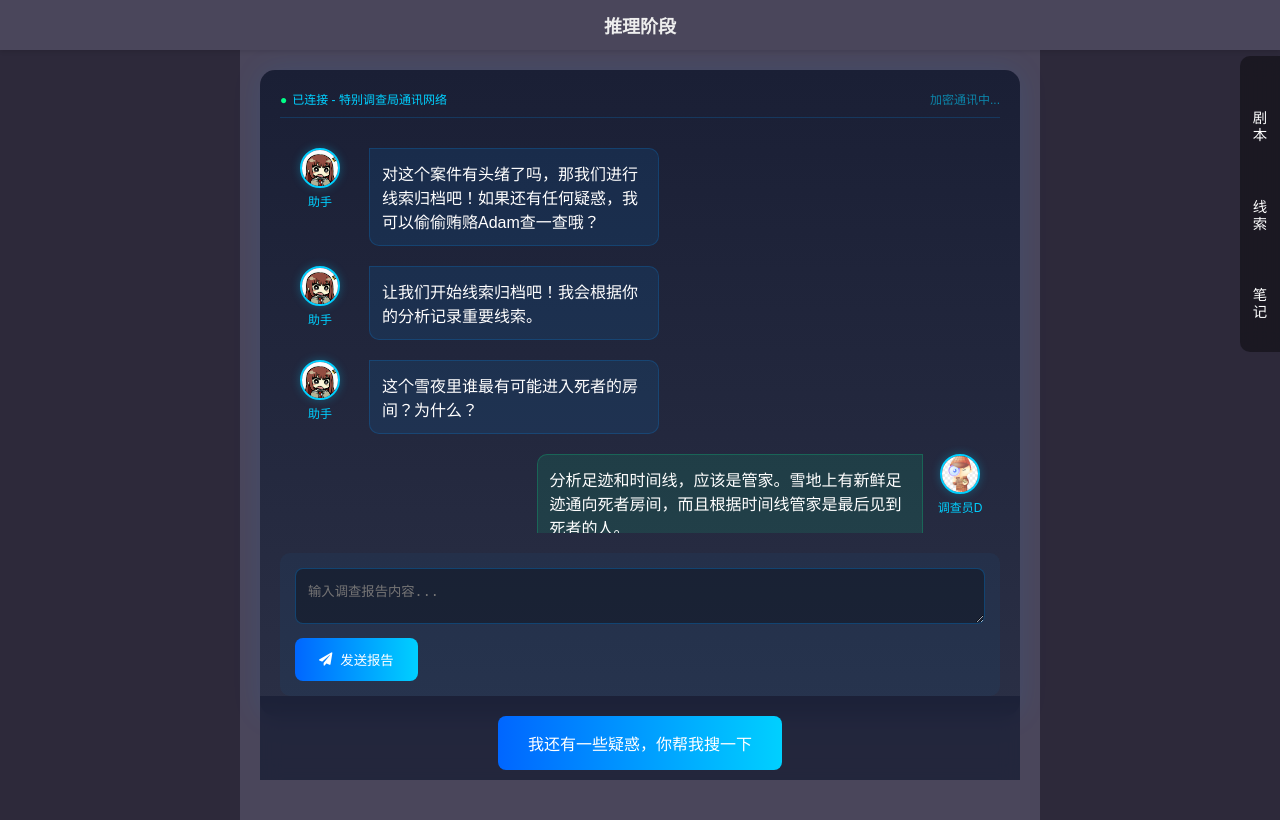
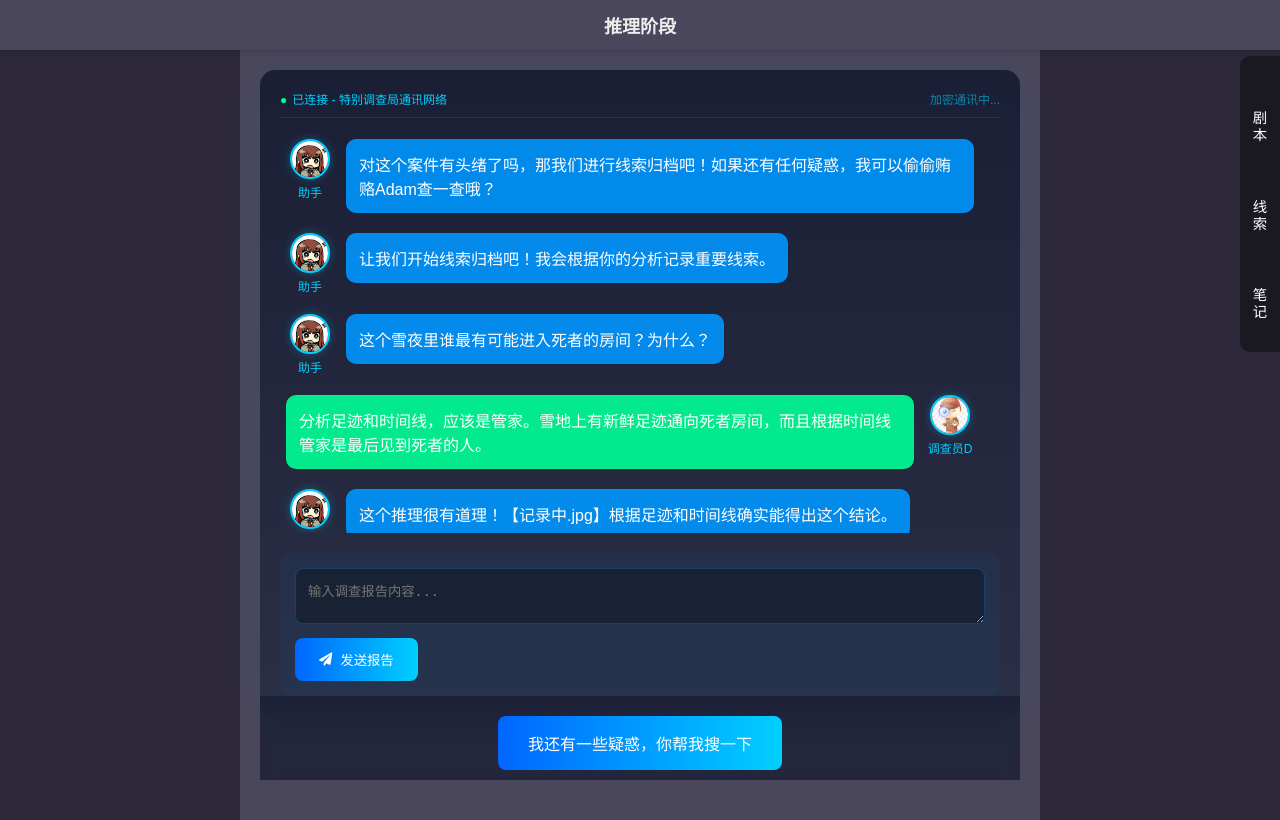
Before and after one commit to goldthinking/solorpg-proto, a Vue app: page /game-reasoning-stage in a window 1280 px wide. Both pictures are taken after a click on the button "开始线索归档". Built offline with nearby package versions, Linux system fonts and the light colour scheme; some icons are missing.

Commit message:
feat: 调整了ReasoningStage的样式。

```diff
--- a/src/views/GameReasoningStageView.vue
+++ b/src/views/GameReasoningStageView.vue
@@ -16,24 +16,24 @@
         <div class="chat-box">
           <div v-for="(message, index) in chatHistory"
                :key="index"
-               class="chat-message"
+               class="message"
                :class="message.type">
             <!-- AI消息模板 -->
             <template v-if="message.type === 'ai'">
-              <div class="avatar ai-avatar">
+              <div class="avatar">
                 <img src="/images/avatar-c.png" alt="C君">
                 <span class="name">助手</span>
               </div>
-              <div class="message-content ai-message">
+              <div class="message-content">
                 <p v-html="message.content"></p>
               </div>
             </template>
             <!-- 玩家消息模板 -->
             <template v-else>
-              <div class="message-content player-message">
+              <div class="message-content">
                 <p v-html="message.content"></p>
               </div>
-              <div class="avatar player-avatar">
+              <div class="avatar">
                 <img src="/images/avatar-d.jpg" alt="D调查员">
                 <span class="name">调查员D</span>
               </div>
@@ -437,34 +437,25 @@ export default {
 .chat-box {
   max-height: 400px;
   overflow-y: auto;
-  padding: 15px;
+  padding: 6px;
   margin-bottom: 20px;
   display: flex;
   flex-direction: column;
 }
 
 /* 消息容器样式 */
-.chat-message {
+.message {
   display: flex;
+  width: 100%;
+  margin-bottom: 20px;
   align-items: flex-start;
-  margin-bottom: 20px;
   gap: 12px;
-  max-width: 80%;  /* 控制消息最大宽度 */
 }
 
 /* 玩家消息样式 */
 .chat-message.player {
-  flex-direction: row;  /* 改回正向布局 */
+  flex-direction: row-reverse;
   justify-content: flex-end;  /* 靠右对齐 */
-  margin-left: auto;    /* 让整体靠右 */
-  width: 85%;          /* 控制整体宽度 */
-}
-
-/* AI消息样式 */
-.chat-message.ai {
-  padding-right: 20%;
-  width: 85%;                /* 控制整体宽度 */
-  align-self: flex-start;  /* 靠左对齐 */
 }
 
 /* 头像样式 */
@@ -473,7 +464,7 @@ export default {
   display: flex;
   flex-direction: column;
   align-items: center;
-  width: 60px;  /* 固定头像容器宽度 */
+  width: 48px;  /* 固定头像容器宽度 */
 }
 
 .avatar img {
@@ -501,25 +492,15 @@ export default {
 }
 
 /* AI消息气泡 */
-.ai-message {
-  background: rgba(0, 150, 255, 0.1);
+.ai .message-content {
+  background: rgba(0, 150, 255, 0.9);
   border: 1px solid rgba(0, 150, 255, 0.2);
-  border-radius: 0 10px 10px 10px;
-  margin-left: 12px;
 }
 
 /* 玩家消息气泡 */
-.player-message {
-  background: rgba(0, 255, 150, 0.1);
+.player .message-content {
+  background: rgba(0, 255, 150, 0.9);
   border: 1px solid rgba(0, 255, 150, 0.2);
-  border-radius: 10px 0 10px 10px;
-  margin-right: 0;  /* 移除右侧间距 */
-  order: 1;        /* 确保消息在左边 */
-}
-
-/* 玩家头像样式 */
-.chat-message.player .avatar {
-  order: 2;        /* 确保头像在右边 */
 }
 
 .player-response {
@@ -589,11 +570,6 @@ button {
   text-align: center;    /* 文字居中 */
 }
 
-.next-stage-btn:hover {
-  transform: translateY(-2px);
-  box-shadow: 0 6px 20px rgba(0, 208, 255, 0.4);
-  background: linear-gradient(90deg, #00ff99 0%, #00e5ff 100%); /* 微调悬浮时的渐变色 */
-}
 
 /* 添加一个新的容器来包裹按钮 */
 .reveal-button-container {
@@ -646,11 +622,6 @@ button {
   transition: all 0.3s ease;
 }
 
-.phase-btn:hover,
-.initial-buttons .phase-btn:hover {
-  transform: translateY(-3px);
-  box-shadow: 0 5px 15px rgba(0, 208, 255, 0.3);
-}
 
 .phase-btn:disabled {
   opacity: 0.5;
@@ -669,79 +640,4 @@ button {
   background: rgba(0, 150, 255, 0.5);
   border-radius: 3px;
 }
-
-.message-content {
-  max-width: 70%;
-  word-break: break-word;
-}
-
-.chat-message {
-  margin-bottom: 20px;
-  gap: 12px;
-}
-
-/* 消息容器样式 */
-.chat-message {
-  display: flex;
-  align-items: flex-start;
-  margin-bottom: 20px;
-  gap: 12px;
-  width: 100%;
-}
-
-/* 玩家消息样式 */
-.chat-message.player {
-  display: flex;
-  align-items: flex-start;
-  justify-content: flex-end;
-  margin-left: auto;
-  gap: 12px;
-  width: 85%;                 /* 控制整体宽度 */
-}
-
-/* AI消息样式 */
-.chat-message.ai {
-  padding-right: 20%;
-  width: 85%;                /* 控制整体宽度 */
-}
-
-/* 头像样式 */
-.avatar {
-  flex-shrink: 0;
-  display: flex;
-  flex-direction: column;
-  align-items: center;
-  width: 50px;
-}
-
-/* 消息内容样式 */
-.message-content {
-  padding: 12px;
-  border-radius: 10px;
-  color: #fff;
-  max-width: 70%;
-  word-break: break-word;
-}
-
-/* 玩家消息气泡样式 */
-.chat-message.player .message-content {
-  background: rgba(0, 255, 150, 0.1);
-  border: 1px solid rgba(0, 255, 150, 0.2);
-  border-radius: 10px 0 10px 10px;
-  margin-right: 0;  /* 移除右侧间距 */
-  order: 1;        /* 确保消息在左边 */
-}
-
-/* AI消息气泡样式 */
-.chat-message.ai .message-content {
-  background: rgba(0, 150, 255, 0.1);
-  border: 1px solid rgba(0, 150, 255, 0.2);
-  border-radius: 0 10px 10px 10px;
-  margin-left: 12px;  /* 添加左侧间距 */
-}
-
-.phase-btn:hover {
-  transform: translateY(-2px);
-  box-shadow: 0 5px 15px rgba(0, 208, 255, 0.3);
-}
 </style>
```
